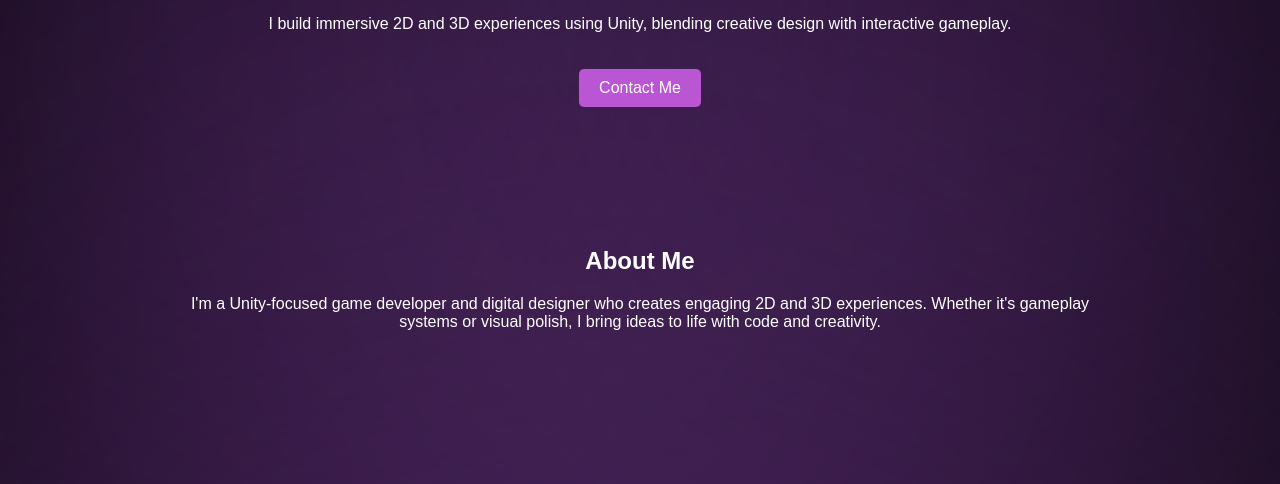
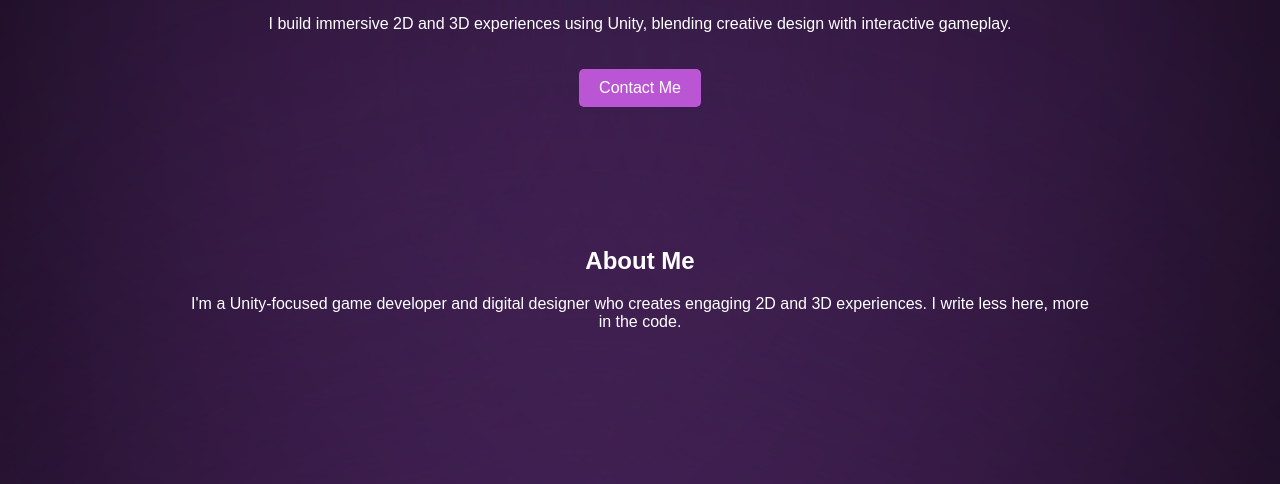
Before and after one commit to brahimby/portfolio, a plain HTML site: page index.html in a window 1280 px wide. Shown: the part 283-767 px from the top of the page. Drawn offline with Linux system fonts and the light colour scheme.

Commit message:
Update index.html

```diff
--- a/index.html
+++ b/index.html
@@ -172,7 +172,7 @@
   <section id="about" class="section">
     <h2>About Me</h2>
     <p>
-      I'm a Unity-focused game developer and digital designer who creates engaging 2D and 3D experiences. Whether it's gameplay systems or visual polish, I bring ideas to life with code and creativity.
+      I'm a Unity-focused game developer and digital designer who creates engaging 2D and 3D experiences. I write less here, more in the code.
     </p>
   </section>
 
```
